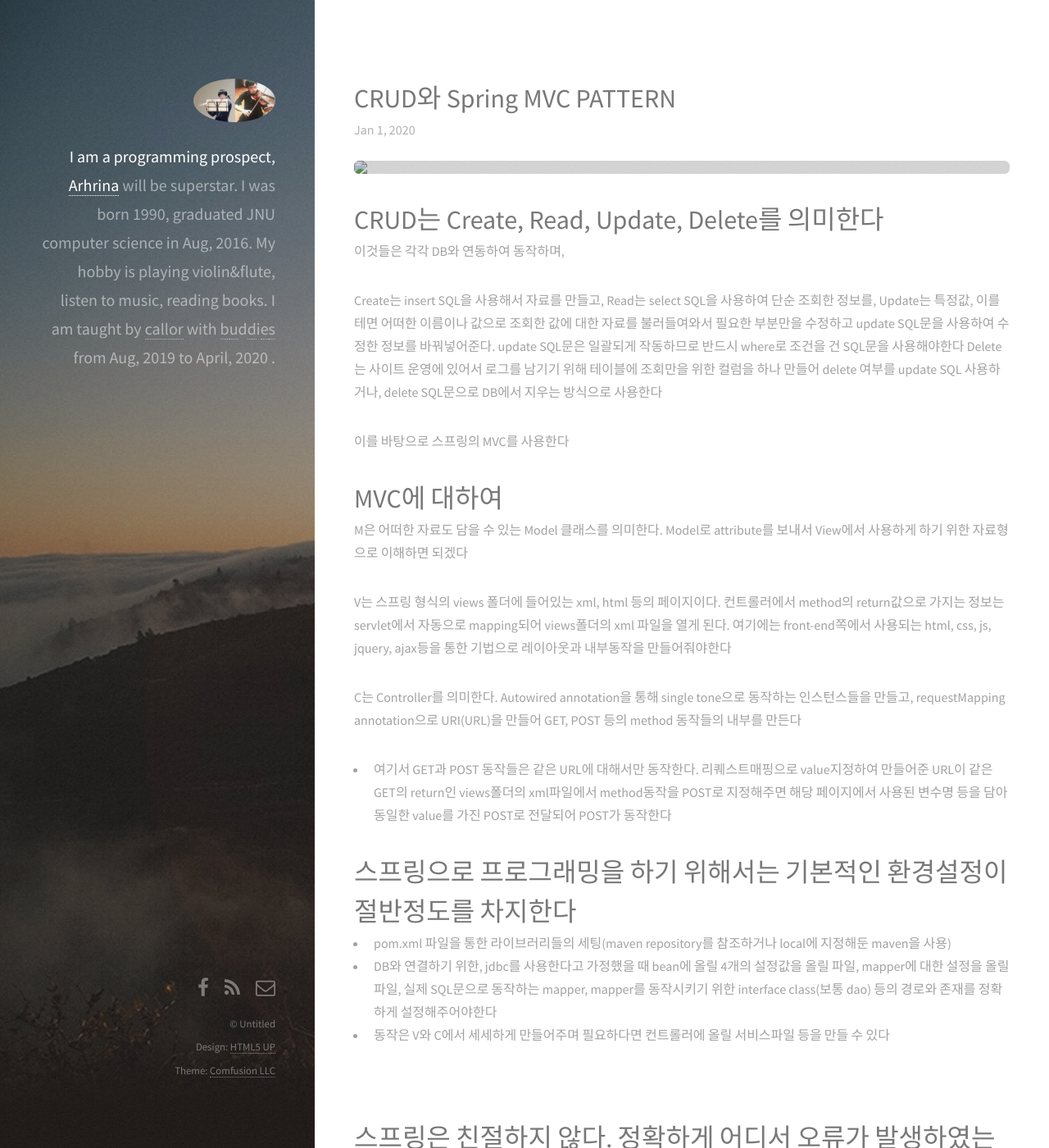
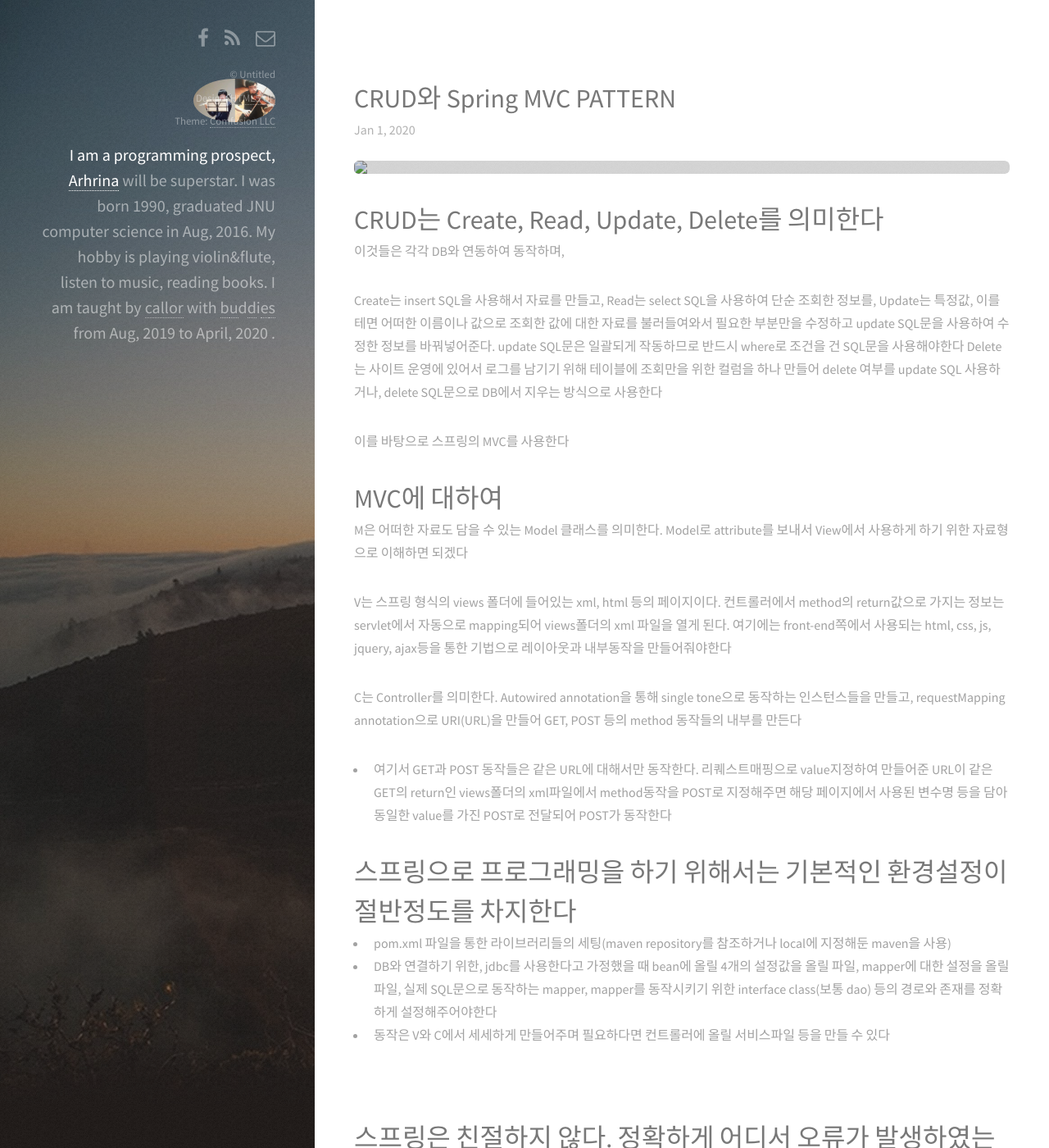
Before and after one commit to arhrina/ChangeTheme, a Jekyll site: the page built from index.html, in a window 1280 px wide and 1400 px high. Shown: the whole window at 82% size. Built offline with Jekyll 4.4.1, drawn with Linux system fonts in a browser that asks for light colours; nearby versions of some CDN libraries.

Commit message:
css변경

```diff
--- a/css/main.css
+++ b/css/main.css
@@ -2482,8 +2482,8 @@
 
 		#header h1 {
 			color: rgba(255, 255, 255, 0.5);
-			font-size: 1.35em;
-			line-height: 1.75em;
+			font-size: 1.15em;
+			line-height: 1.55em;
 			margin: 0;
 		}
 
@@ -2495,6 +2495,7 @@
 /* Footer */
 
 	#footer {
+		top: 1rem;
 		bottom: 0;
 		left: 0;
 		padding: 0 4em 6em 0;
```
